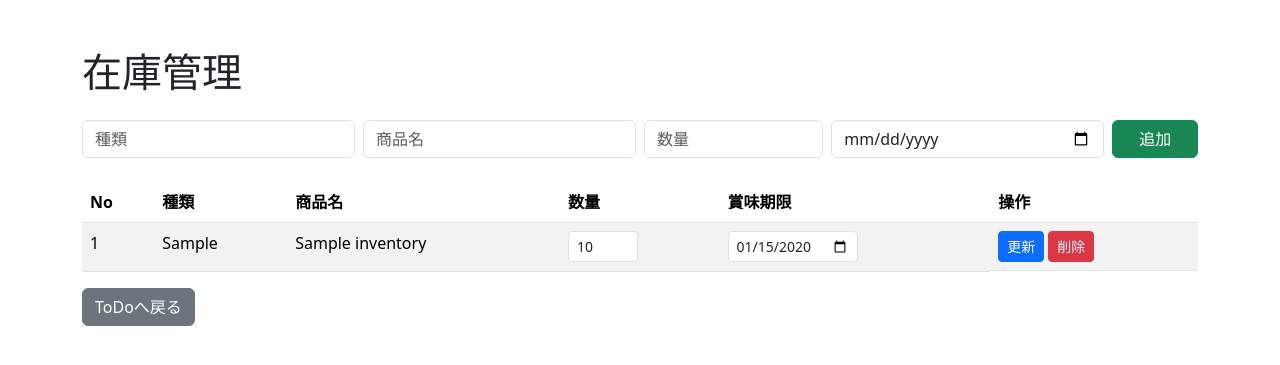
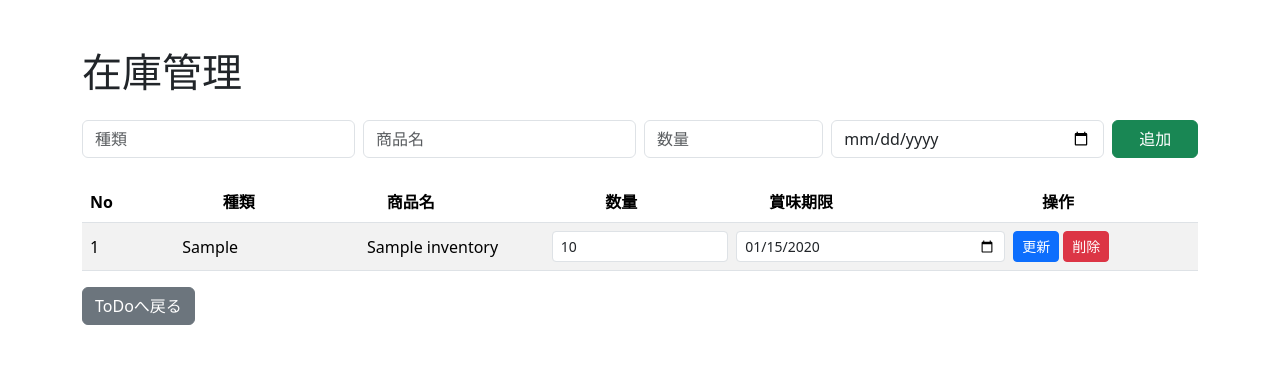
Before and after one commit to Yuuki-Creat/ToDo_app, a Flask app: page /inventory in a window 1280 px wide. Shown: the top 365 px of the page. Run offline with Flask 3, Linux system fonts and the light colour scheme; the visitor is signed in with stand-in values (Sample User, id 1); tables that the repository leaves empty hold one stand-in row (values such as "Sample post").

Commit message:
window bootstrap add Inventory update number

```diff
--- a/templates/inventory.html
+++ b/templates/inventory.html
@@ -38,24 +38,25 @@
         <tbody>
             {% for item in items %}
             <tr>
-                <form action="/inventory/update/{{ item.id }}" method="post">
-                    <td>{{ loop.index }}</td>
-                    <td>{{ item.category }}</td>
-                    <td>{{ item.item_name }}</td>
-                    <td>
-                        <input type="number" name="quantity" class="form-control form-control-sm"
-                            value="{{ item.quantity }}" min="0" style="width: 70px;">
-                    </td>
-                    <td>
-                        <input type="date" name="expire_date" class="form-control form-control-sm"
-                            value="{{ item.expire_date.strftime('%Y-%m-%d') if item.expire_date else '' }}"
-                            style="width: 130px;">
-                    </td>
-                    <td class="d-flex gap-1">
-                        <button type="submit" class="btn btn-primary btn-sm">更新</button>
-                        <a href="#" class="btn btn-danger btn-sm" onclick="confirmDelete('{{ item.id }}')">削除</a>
-                    </td>
-                </form>
+                <td colspan="6">
+                    <form action="/inventory/update/{{ item.id }}" method="post" class="row gx-2 align-items-center">
+                        <div class="col-1">{{ loop.index }}</div>
+                        <div class="col-2">{{ item.category }}</div>
+                        <div class="col-2">{{ item.item_name }}</div>
+                        <div class="col-2">
+                            <input type="number" name="quantity" class="form-control form-control-sm"
+                                value="{{ item.quantity }}" min="0">
+                        </div>
+                        <div class="col-3">
+                            <input type="date" name="expire_date" class="form-control form-control-sm"
+                                value="{{ item.expire_date.strftime('%Y-%m-%d') if item.expire_date else '' }}">
+                        </div>
+                        <div class="col-2 d-flex gap-1">
+                            <button type="submit" class="btn btn-primary btn-sm">更新</button>
+                            <a href="#" class="btn btn-danger btn-sm" onclick="confirmDelete('{{ item.id }}')">削除</a>
+                        </div>
+                    </form>
+                </td>
             </tr>
             {% endfor %}
         </tbody>
```
